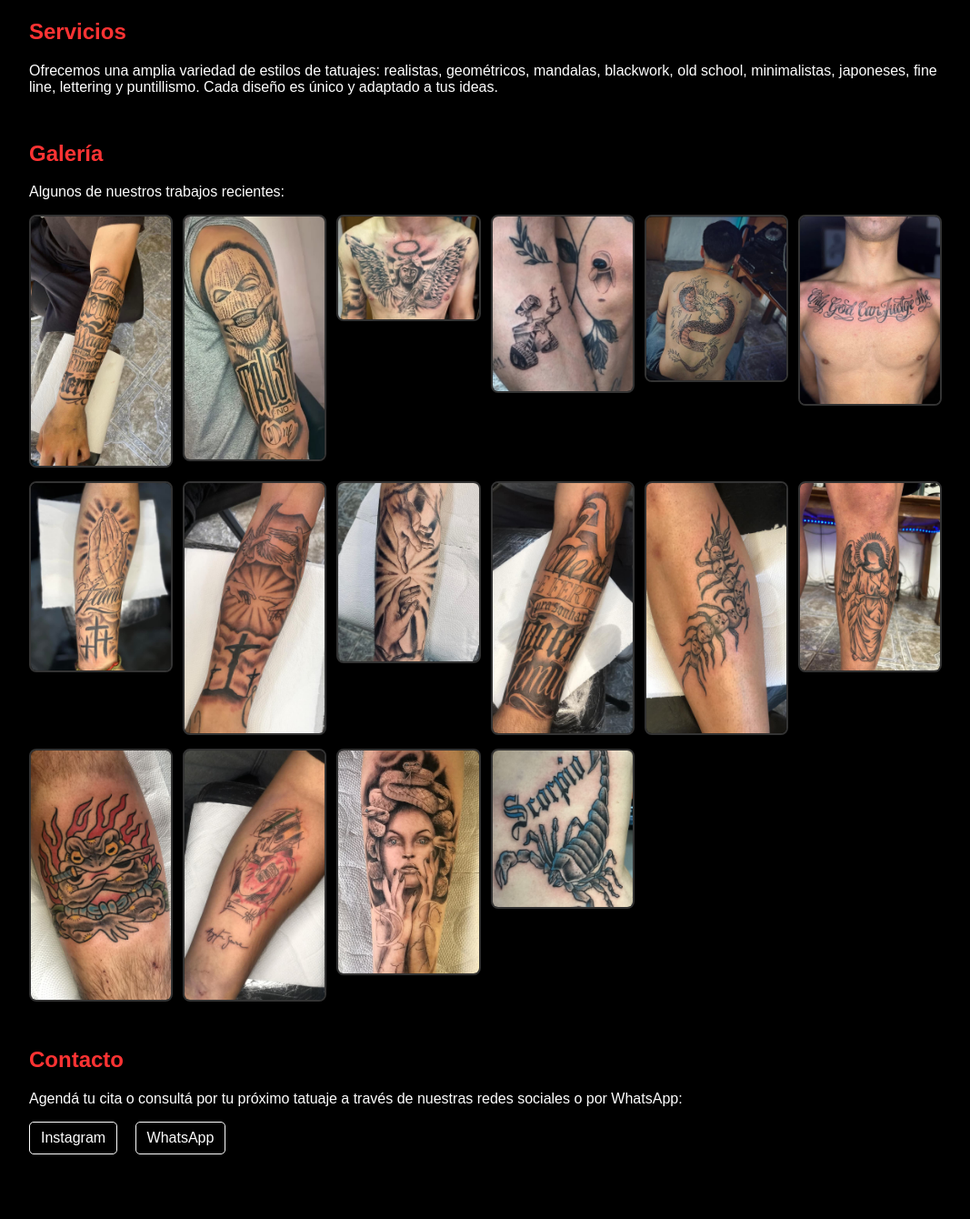
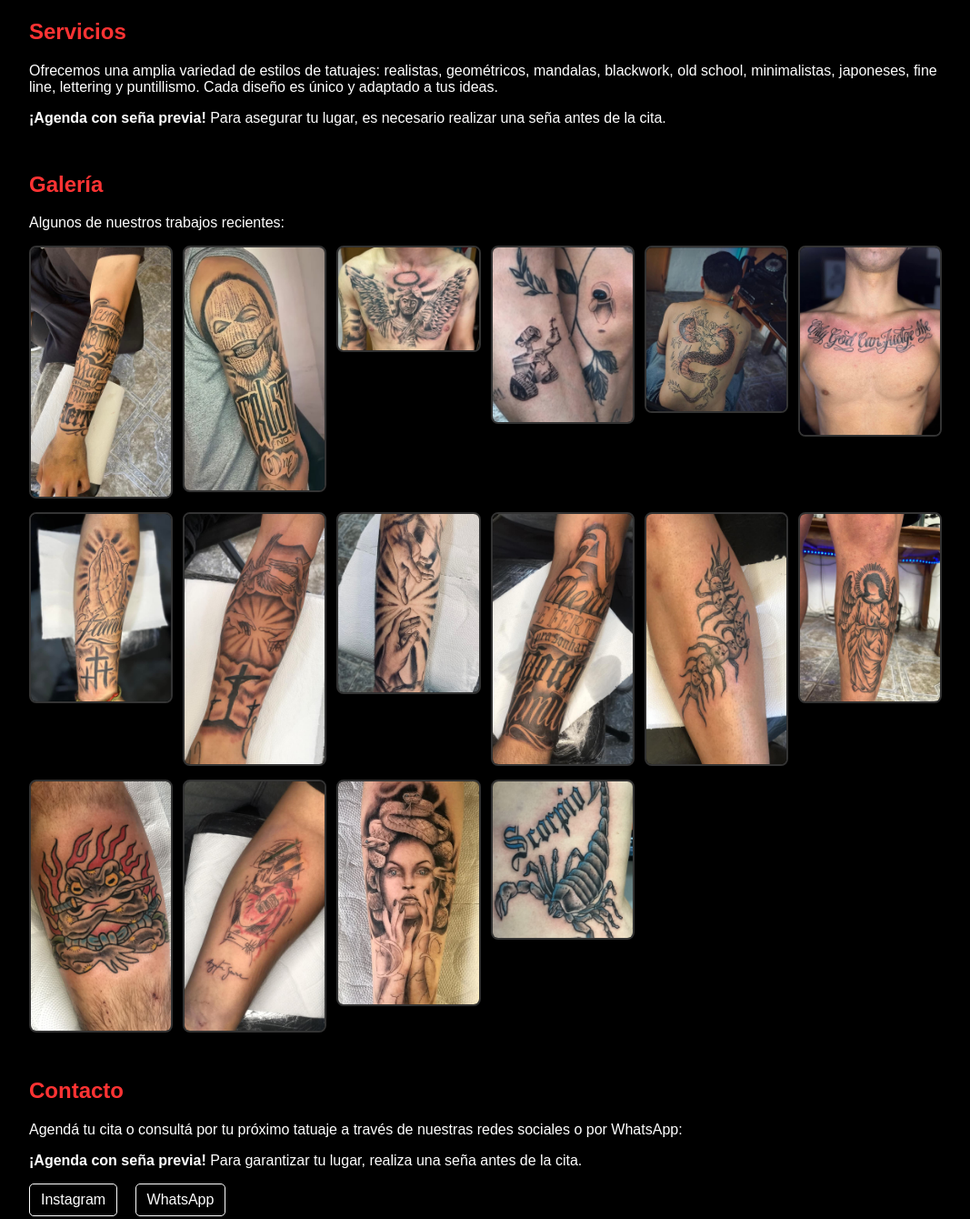
Before and after one commit to silvertattoo13/silvertattoo13, a plain HTML site: page index.html in a window 1280 px wide. Shown: the part 560-1900 px from the top of the page at 91% size, without its empty margins (108-1175 px from the left). Drawn offline with Linux system fonts and the light colour scheme.

Commit message:
Update index.html

```diff
--- a/index.html
+++ b/index.html
@@ -151,6 +151,7 @@
         <section id="services">
             <h2>Servicios</h2>
             <p>Ofrecemos una amplia variedad de estilos de tatuajes: realistas, geométricos, mandalas, blackwork, old school, minimalistas, japoneses, fine line, lettering y puntillismo. Cada diseño es único y adaptado a tus ideas.</p>
+            <p><strong>¡Agenda con seña previa!</strong> Para asegurar tu lugar, es necesario realizar una seña antes de la cita.</p>
         </section>
 
         <section id="gallery">
@@ -179,6 +180,7 @@
         <section id="contact">
             <h2>Contacto</h2>
             <p>Agendá tu cita o consultá por tu próximo tatuaje a través de nuestras redes sociales o por WhatsApp:</p>
+            <p><strong>¡Agenda con seña previa!</strong> Para garantizar tu lugar, realiza una seña antes de la cita.</p>
             <div class="social-links">
                 <a href="https://www.instagram.com/s1lv3r_tattoo?igsh=MXdxN2swa25pNXNlbQ==" target="_blank">Instagram</a>
                 <a href="https://wa.me/59892975217" target="_blank">WhatsApp</a>
```
